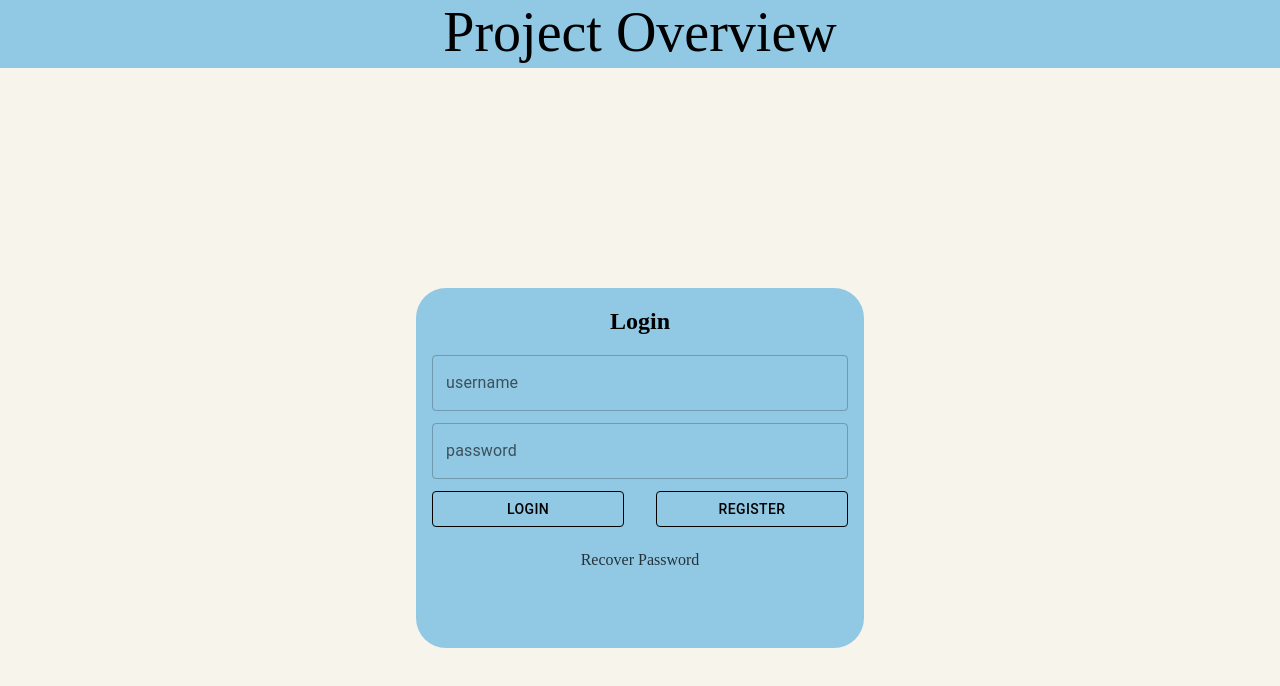
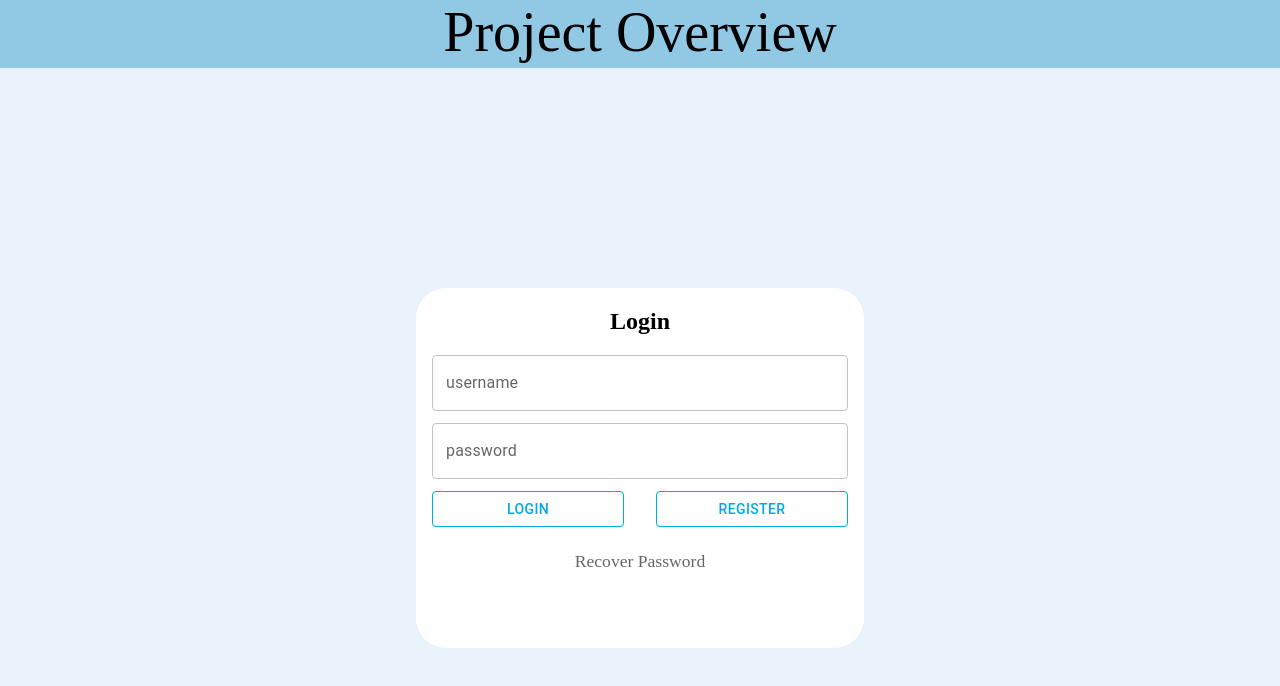
Before and after one commit to markopolo139/Project-Planner-Frontend, a React (Create React App) app: page / in a window 1280 px wide. Shown: the top 686 px of the page. Built offline with nearby package versions, Linux system fonts and the light colour scheme.

Commit message:
feat(LoginPage): finsh sass file

```diff
--- a/src/css/LoginPage.module.sass
+++ b/src/css/LoginPage.module.sass
@@ -12,20 +12,16 @@
     justify-content: space-evenly
   & div :global(.Button)
     width: 100%
-    color: black
-    border-color: black
-  & div :global(.Button):hover
-    border-color: #F6F4EB
-    color: #F6F4EB
   & h2
     align-self: center
   width: 35%
   height: 45%
 
 .recovery
+  font-size: 1.1rem
   margin: 1rem
   cursor: pointer
   align-self: center
-  opacity: 75%
+  opacity: 60%
   &:hover
-    color: #F6F4EB
+    color: #1224E5FF
--- a/src/css/forms.sass
+++ b/src/css/forms.sass
@@ -3,7 +3,7 @@
   justify-self: center
   align-self: center
   flex-direction: column
-  background-color: #91C8E4
+  background-color: #FFFFFF
   border-radius: 30px
 
   & :global(.TextField)
@@ -15,3 +15,10 @@
     margin: 1rem
       top: 0
       bottom: 0.5rem
+    color: #00ABE4
+    border-color: #00ABE4
+
+  & :global(.Button):hover
+    border-color: #00ABE4
+    color: #FFFFFF
+    background-color: #00ABE4
--- a/src/css/index.sass
+++ b/src/css/index.sass
@@ -1,3 +1,5 @@
 body
-  background-color: #F6F4EB
+  background-color: #E9F1FA
   margin: 0
+
+//TODO: background(#E9F1FA) #00ABE4 for text or buttons, #FFFFFF for big boxes (like in login), black or #00ABE4 this for font, #91C8E4 for boxes like in header)
```
